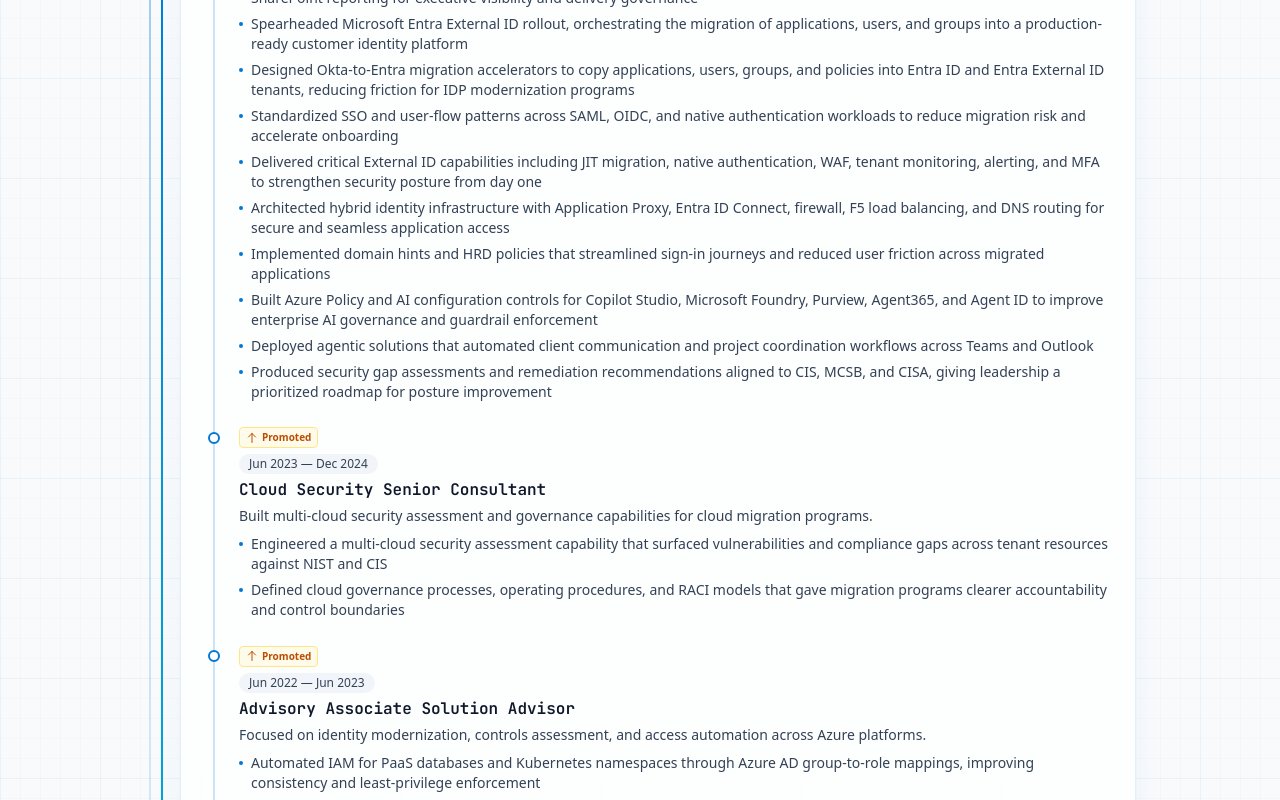
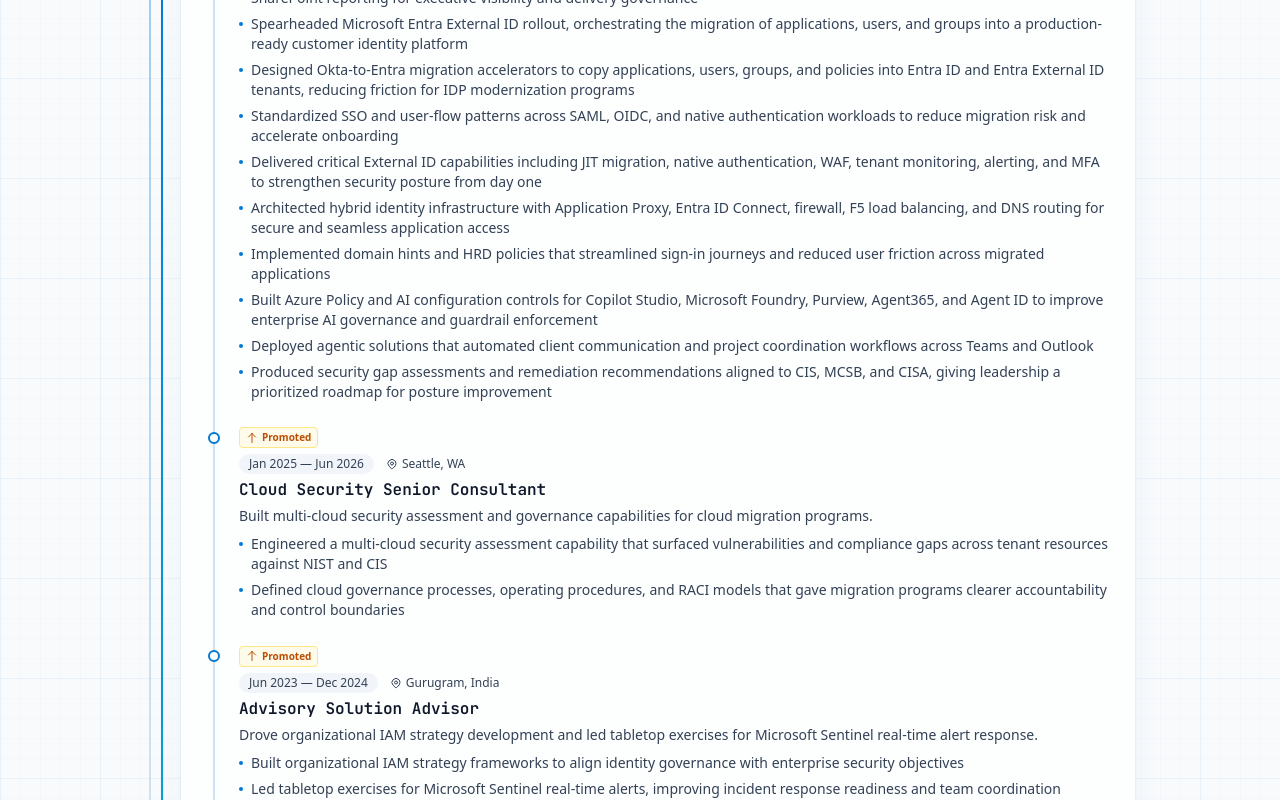
Before and after one commit to stark3998/portfolio, a Next.js app: page / in a window 1280 px wide. Shown: the part 3922-4722 px from the top of the page. Built offline with nearby package versions, Linux system fonts and the light colour scheme; no server answers.

Commit message:
Portfolio Update

```diff
--- a/src/components/Education.tsx
+++ b/src/components/Education.tsx
@@ -36,6 +36,7 @@
     degree: "B.Tech Computer Science and Engineering",
     period: "July 2016 — June 2020",
     location: "Vellore, India",
+    gpa: "3.58",
   },
 ];
 
--- a/src/components/Experience.tsx
+++ b/src/components/Experience.tsx
@@ -6,6 +6,7 @@
 interface Role {
   period: string;
   title: string;
+  location: string;
   description: string;
   highlights: string[];
   status: "current" | "completed";
@@ -24,8 +25,9 @@
     overallPeriod: "Jan 2020 — Present",
     roles: [
       {
-        period: "Jan 2025 — Present",
+        period: "Jun 2026 — Present",
         title: "Engineering Manager 2",
+        location: "Seattle, WA",
         description:
           "Leading identity modernization, enterprise AI security governance, and cloud control engineering across Microsoft Entra, Azure, and agentic platforms.",
         highlights: [
@@ -44,8 +46,9 @@
         promotion: true,
       },
       {
-        period: "Jun 2023 — Dec 2024",
+        period: "Jan 2025 — Jun 2026",
         title: "Cloud Security Senior Consultant",
+        location: "Seattle, WA",
         description:
           "Built multi-cloud security assessment and governance capabilities for cloud migration programs.",
         highlights: [
@@ -56,8 +59,22 @@
         promotion: true,
       },
       {
+        period: "Jun 2023 — Dec 2024",
+        title: "Advisory Solution Advisor",
+        location: "Gurugram, India",
+        description:
+          "Drove organizational IAM strategy development and led tabletop exercises for Microsoft Sentinel real-time alert response.",
+        highlights: [
+          "Built organizational IAM strategy frameworks to align identity governance with enterprise security objectives",
+          "Led tabletop exercises for Microsoft Sentinel real-time alerts, improving incident response readiness and team coordination",
+        ],
+        status: "completed",
+        promotion: true,
+      },
+      {
         period: "Jun 2022 — Jun 2023",
         title: "Advisory Associate Solution Advisor",
+        location: "Gurugram, India",
         description:
           "Focused on identity modernization, controls assessment, and access automation across Azure platforms.",
         highlights: [
@@ -71,6 +88,7 @@
       {
         period: "Aug 2020 — Jun 2022",
         title: "Advisory Analyst",
+        location: "Hyderabad, India",
         description:
           "Delivered Azure automation, ETL reporting, tenant assessment tooling, and resource security controls.",
         highlights: [
@@ -85,6 +103,7 @@
       {
         period: "Jan — Apr 2020",
         title: "Cyber Security Advisor Intern",
+        location: "Hyderabad, India",
         description:
           "Built Azure security and compliance automation during an early cybersecurity internship.",
         highlights: [
@@ -103,6 +122,7 @@
       {
         period: "Jan 2024 — Dec 2024",
         title: "Data and Technology Fellow",
+        location: "Irvine, CA",
         description:
           "Built an Apple Vision OS application enabling immersive remote development with SSH and VS Code Server.",
         highlights: [
@@ -122,6 +142,7 @@
       {
         period: "Jun 2024 — Aug 2024",
         title: "Business Technology Solutions Associate Consultant",
+        location: "Philadelphia, PA",
         description:
           "Designed Azure data engineering foundations for scalable ETL, analytics, governance, and secrets management.",
         highlights: [
@@ -142,6 +163,7 @@
       {
         period: "Jul 2020 — Sep 2020",
         title: "Azure Architect",
+        location: "Mumbai, India",
         description:
           "Designed Azure-hosted collaboration and SSO solutions for IIT Bombay use cases.",
         highlights: [
@@ -160,6 +182,7 @@
       {
         period: "Jun 2019 — Aug 2019",
         title: "Intern",
+        location: "New Delhi, India",
         description:
           "Built data collection and preprocessing pipelines for citizen complaint analytics.",
         highlights: [
@@ -177,6 +200,7 @@
       {
         period: "Apr 2018 — Jul 2018",
         title: "Intern",
+        location: "Punjab, India",
         description:
           "Supported SAP modernization and Azure deployment initiatives for enterprise workloads.",
         highlights: [
@@ -289,6 +313,13 @@
                               >
                                 {role.period}
                               </span>
+                              <span className="text-xs text-slate-mid flex items-center gap-1">
+                                <svg className="w-3 h-3" fill="none" viewBox="0 0 24 24" stroke="currentColor" strokeWidth={2}>
+                                  <path strokeLinecap="round" strokeLinejoin="round" d="M17.657 16.657L13.414 20.9a1.998 1.998 0 01-2.827 0l-4.244-4.243a8 8 0 1111.314 0z" />
+                                  <path strokeLinecap="round" strokeLinejoin="round" d="M15 11a3 3 0 11-6 0 3 3 0 016 0z" />
+                                </svg>
+                                {role.location}
+                              </span>
                             </div>
 
                             <h4 className="font-heading font-semibold text-base text-slate-dark mt-1">
@@ -340,6 +371,13 @@
                       <p className="text-sm text-azure font-medium mt-0.5">
                         {group.company}
                       </p>
+                      <p className="text-xs text-slate-mid mt-0.5 flex items-center gap-1">
+                        <svg className="w-3 h-3" fill="none" viewBox="0 0 24 24" stroke="currentColor" strokeWidth={2}>
+                          <path strokeLinecap="round" strokeLinejoin="round" d="M17.657 16.657L13.414 20.9a1.998 1.998 0 01-2.827 0l-4.244-4.243a8 8 0 1111.314 0z" />
+                          <path strokeLinecap="round" strokeLinejoin="round" d="M15 11a3 3 0 11-6 0 3 3 0 016 0z" />
+                        </svg>
+                        {group.roles[0].location}
+                      </p>
                       <p className="text-sm text-slate-mid mt-2">
                         {group.roles[0].description}
                       </p>
```
